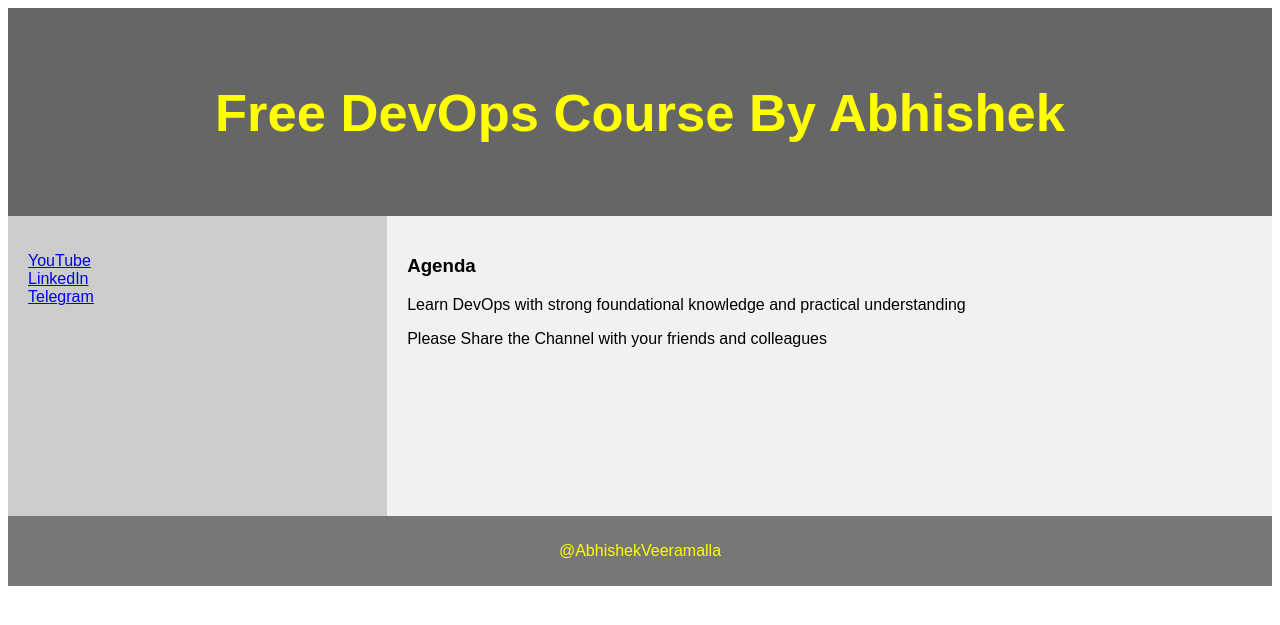
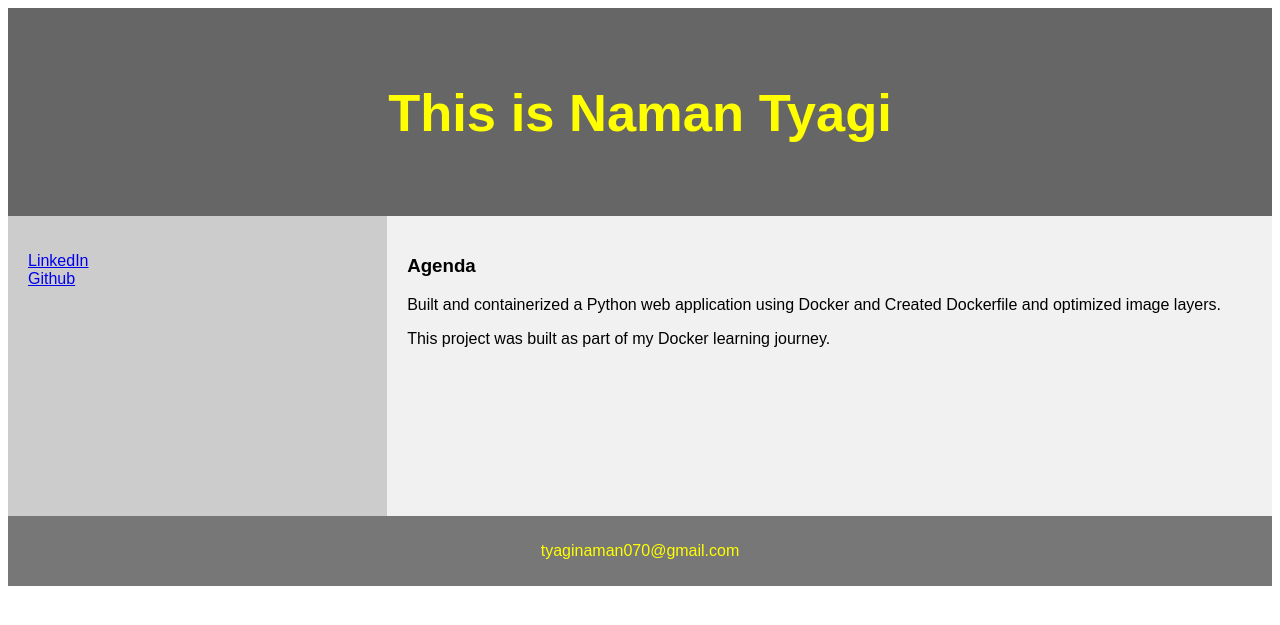
Before and after one commit to namantyagi06/dockerized-python-web-app, a Django app: page /demo/ in a window 1280 px wide. Shown: the top 625 px of the page. Run offline with Django 4.2, Linux system fonts and the light colour scheme.

Commit message:
Update demo_site.html with new content and links

```diff
--- a/devops/demo/templates/demo_site.html
+++ b/devops/demo/templates/demo_site.html
@@ -73,27 +73,27 @@ footer {
 
 
 <header>
-  <h2>Free DevOps Course By Abhishek</h2>
+  <h2>This is Naman Tyagi</h2>
 </header>
 
 <section>
   <nav>
     <ul>
-      <li><a href="www.youtube.com/@AbhishekVeeramalla">YouTube</a></li>
-      <li><a href="www.linkedin.com/in/abhishek-veeramalla-77b33996/">LinkedIn</a></li>
-      <li><a href="https://telegram.me/abhishekveeramalla">Telegram</a></li>
+
+      <li><a href="www.linkedin.com/in/naman-tyagi-8a031124b">LinkedIn</a></li>
+      <li><a href="https://github.com/namantyagi06">Github</a></li>
     </ul>
   </nav>
 
   <article>
     <h1>Agenda</h1>
-    <p>Learn DevOps with strong foundational knowledge and practical understanding</p>
-    <p>Please Share the Channel with your friends and colleagues</p>
+    <p> Built and containerized a Python web application using Docker and Created Dockerfile and optimized image layers.</p>
+    <p>This project was built as part of my Docker learning journey.</p>
   </article>
 </section>
 
 <footer>
-  <p>@AbhishekVeeramalla</p>
+  <p>tyaginaman070@gmail.com</p>
 </footer>
 
 </body>
```
